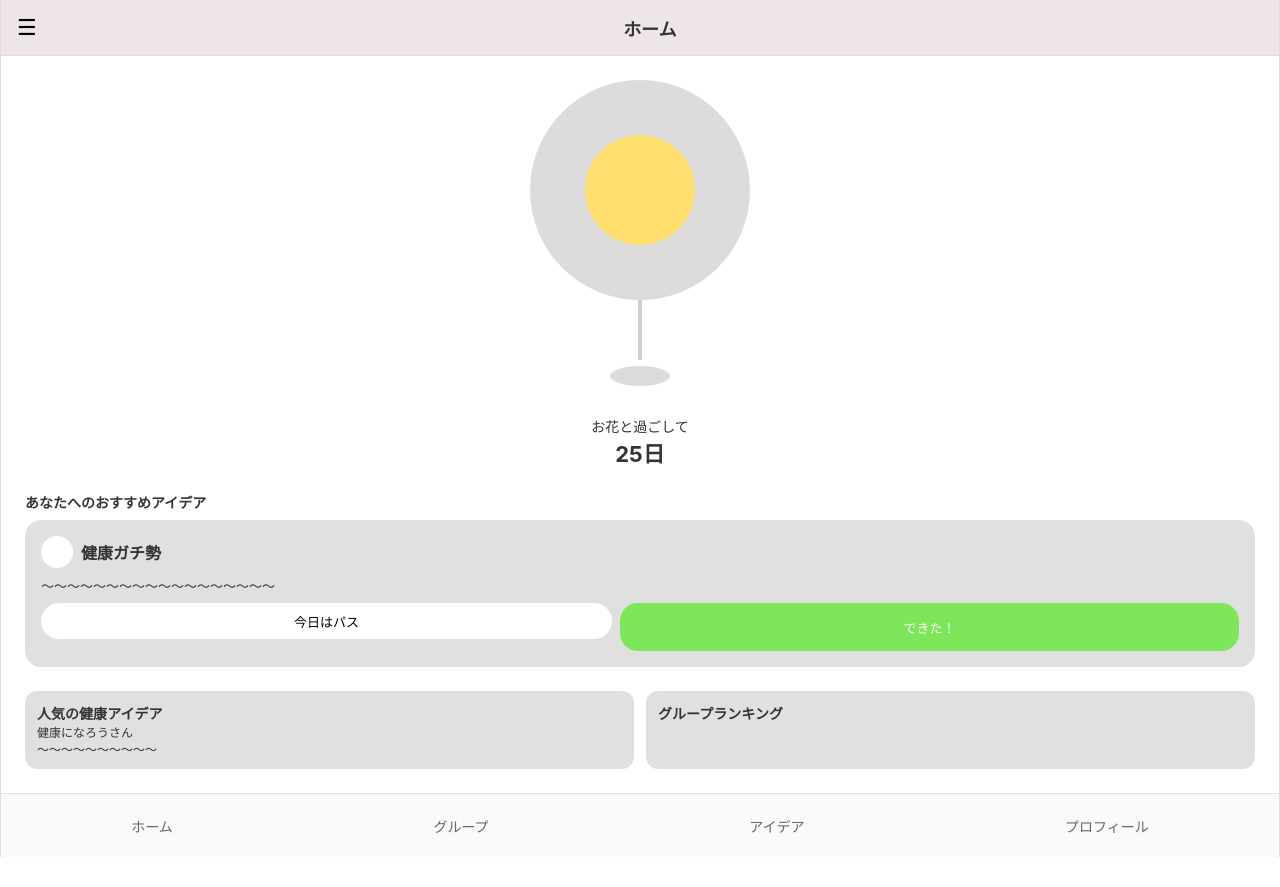
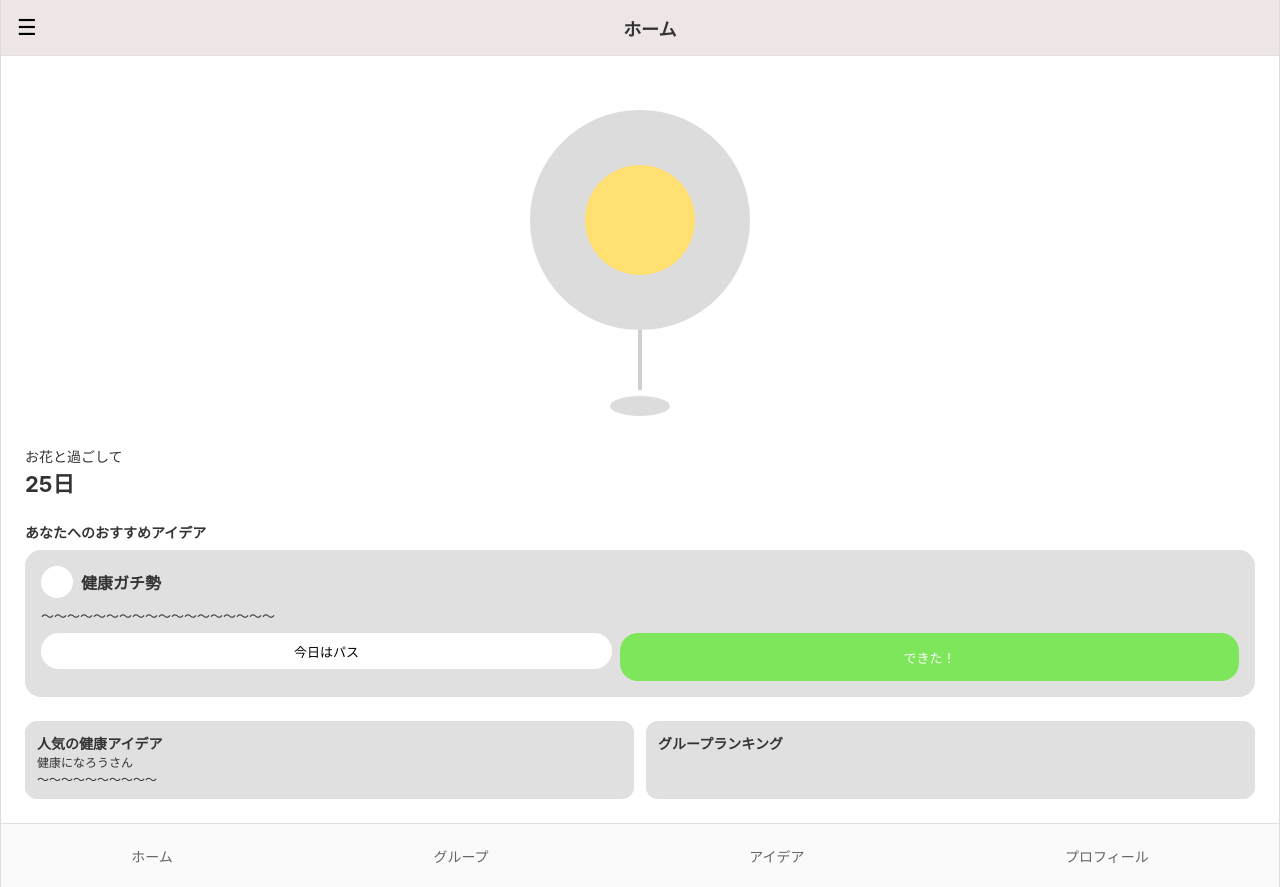
Before and after one commit to Takapass/TECH-JAM-RAIZAP, a Django app: page /home/ in a window 1280 px wide. Before the commit the page ends 857 px from the top, so only its background shows below. Run offline with Django 5.2, Linux system fonts and the light colour scheme.

Commit message:
home内のアイテム同士の間隔調整

```diff
--- a/activities/static/activities/home.css
+++ b/activities/static/activities/home.css
@@ -15,7 +15,7 @@
     position: relative;
     width: 160px;
     height: auto;   /* or 250 */
-    margin: 0 auto 8px;
+    margin: 30px auto 8px;
 }
 
 .petals {
@@ -53,6 +53,7 @@
 .days {
     margin-top: 30px;
     font-size: 14px;
+    text-align: left;
 }
 
 .days span {
```
